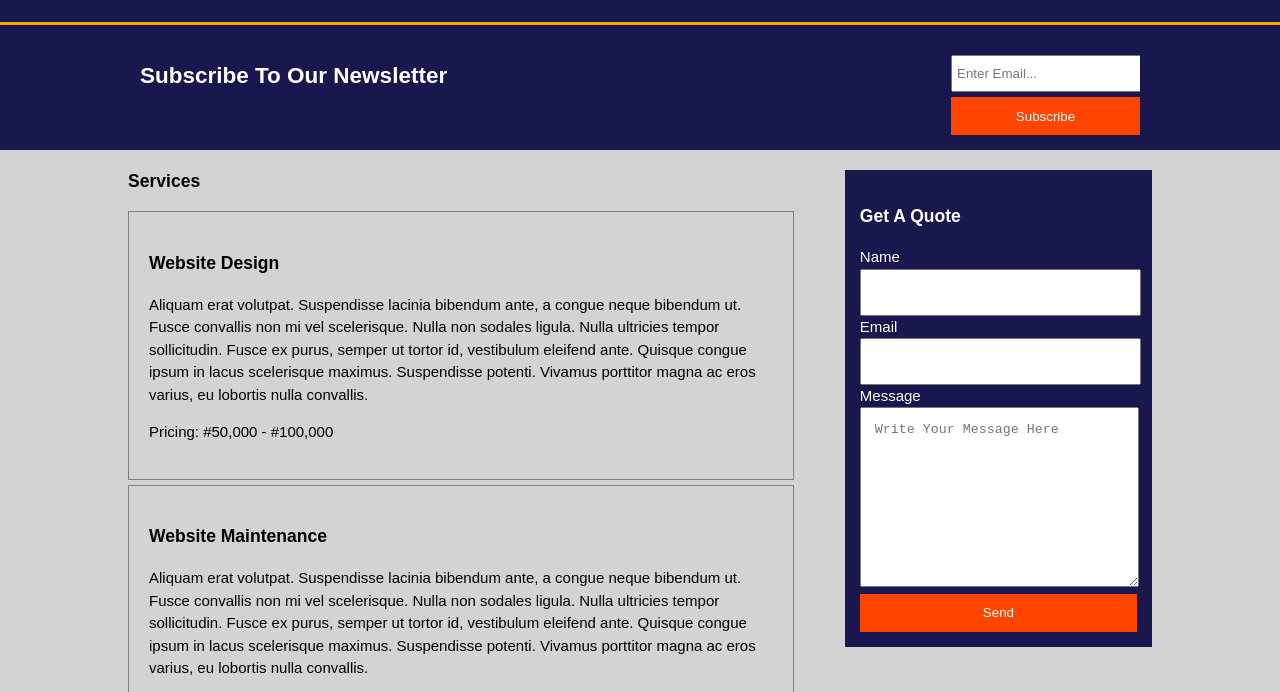
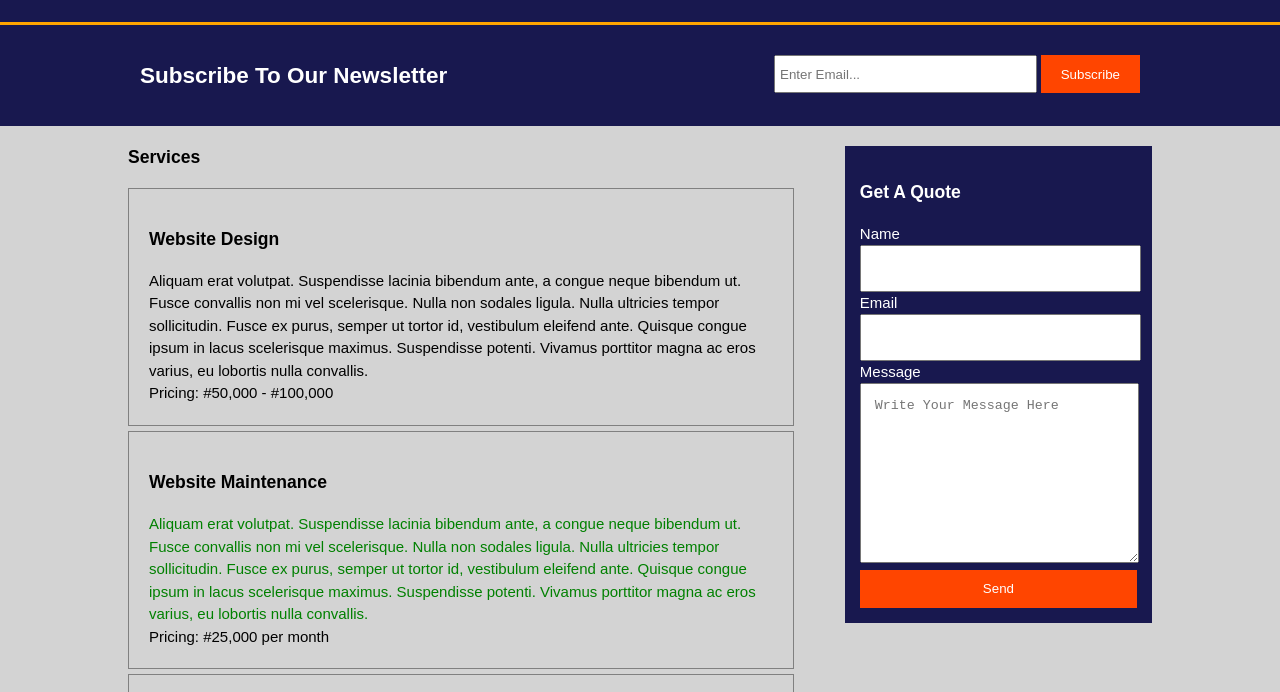
Before and after one commit to murytarlah/webservices, a plain HTML site: page services.html in a window 1280 px wide. Shown: the part 78-770 px from the top of the page. Drawn offline with Linux system fonts and the light colour scheme.

Commit message:
adjusted newsletter section

```diff
--- a/css/style.css
+++ b/css/style.css
@@ -16,6 +16,15 @@ body {
 ul {
 	margin: 0;
 	padding: 0;
+}
+
+p {
+	margin: 0;
+	color: black;
+}
+
+.idle {
+	color: green;
 }
 
 .button_1 {
@@ -92,15 +101,12 @@ header a:hover {
 #showcase p {
 	font-size: 20px;
 }
-#newsletter button,
 .quote button {
 	display: block;
 	width: 100%;
 }
-#newsletter form input[type="email"] {
-	width: 100%;
-	margin-bottom: 5px;
-}
+/* newsletter */
+
 #newsletter {
 	padding: 15px;
 	color: white;
@@ -114,7 +120,7 @@ header a:hover {
 	margin-top: 15px;
 }
 #newsletter input[type="email"] {
-	padding: 4px;
+	padding: 4.5px;
 	height: 25px;
 	width: 250px;
 }
@@ -175,6 +181,7 @@ footer {
 	header nav li,
 	#newsletter h1,
 	#newletter form,
+	/* #newsletter button, */
 	#boxes .box,
 	article#main-col,
 	aside#sidebar {
@@ -188,4 +195,8 @@ footer {
 	#showcase {
 		margin-top: 40px;
 	}
+	/* #newsletter input[type="email"] {
+		width: 100%;
+		margin-bottom: 5px;
+	} */
 }
--- a/services.html
+++ b/services.html
@@ -64,7 +64,7 @@
 						</li>
 						<li>
 							<h3>Website Maintenance</h3>
-							<p
+							<p class="idle"
 								>Aliquam erat volutpat. Suspendisse lacinia
 								bibendum ante, a congue neque bibendum ut. Fusce
 								convallis non mi vel scelerisque. Nulla non
```
